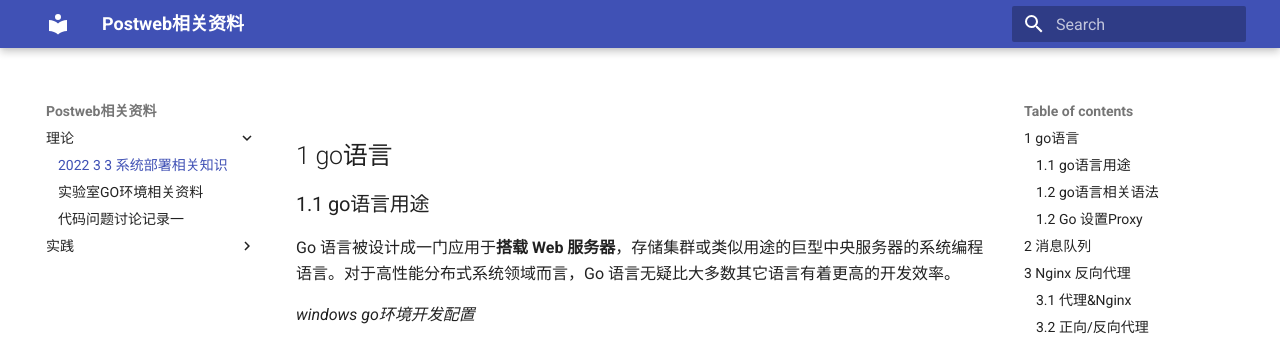
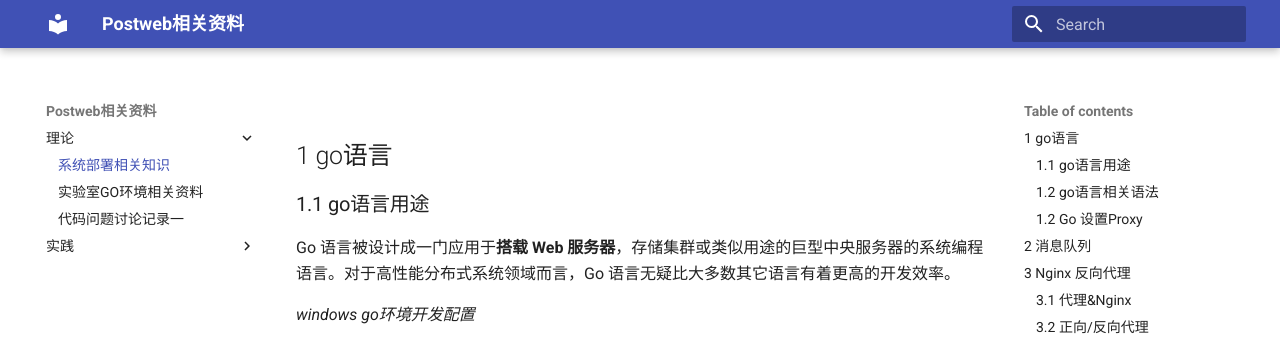
Before and after one commit to xxiaoyu1112/Postweb, an MkDocs documentation site: the page built from docs/系统部署相关知识.md, in a window 1280 px wide. Shown: the top 344 px of the page. Built offline with MkDocs 1.6.1 and Material for MkDocs 9.7.7, drawn with Linux system fonts in a browser that asks for light colours.

Commit message:
3-19-修改v2

```diff
--- a/mkdocs.yml
+++ b/mkdocs.yml
@@ -1,7 +1,7 @@
 site_name: Postweb相关资料
 nav:
     - 理论 :
-      - 2022-3-3-系统部署相关知识.md
+      - 系统部署相关知识.md
       - 实验室GO环境相关资料.md
       - 代码问题讨论记录一.md
     - 实践 :
```
Also changed, not shown: docs/系统部署相关知识.md (renamed from docs/2022-3-3-系统部署相关知识.md).
